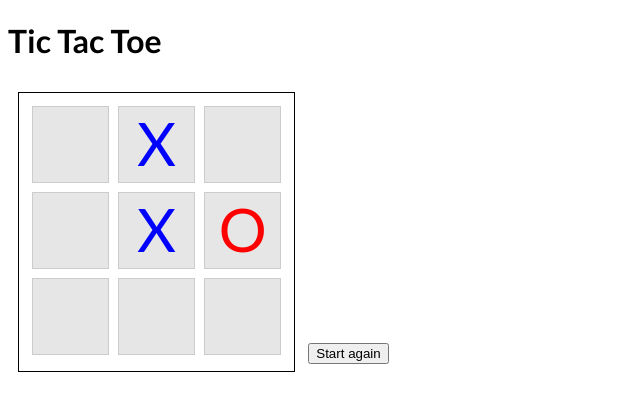
After one commit to soundasleep/jstictactoe, a PHP site: page /index.html in a window 1280 px wide. The commit adds this page. Shown: the top 411 px of the page, without its empty margins (0-640 px from the left). Run offline with PHP 8.4, Linux system fonts and the light colour scheme; style sheets or scripts are compiled from the project's sources; some libraries are stand-ins or nearby versions.

Commit message:
Implementing game

```diff
--- /dev/null
+++ b/index.html
@@ -0,0 +1,33 @@
+<!doctype html>
+<html>
+<head>
+	<title>Javascript Tictactoe</title>
+	<link rel="stylesheet" type="text/css" href="css/style.css" />
+	<link href='http://fonts.googleapis.com/css?family=Lato:400,300italic,700,700italic' rel='stylesheet' type='text/css'>
+	<script type="text/javascript" src="node_modules/jquery/dist/jquery.js"></script>
+	<script type="text/javascript" src="js/application.js"></script>
+</head>
+<body>
+	<h1>Tic Tac Toe</h1>
+
+	<div class="board">
+		<div class="row">
+			<div class="cell"></div>
+			<div class="cell x"></div>
+			<div class="cell"></div>
+		</div>
+		<div class="row">
+			<div class="cell"></div>
+			<div class="cell x"></div>
+			<div class="cell o"></div>
+		</div>
+		<div class="row">
+			<div class="cell"></div>
+			<div class="cell"></div>
+			<div class="cell"></div>
+		</div>
+	</div>
+
+	<button class="start-again">Start again</button>
+</body>
+</html>
--- a/styles/style.scss
+++ b/styles/style.scss
@@ -1,3 +1,61 @@
-body {
-	background: red;
+$block-width: 75px;
+$block-height: 75px;
+$block-background: darken(white, 10%);
+
+html, body {
+	font-family: 'Lato', sans-serif;
 }
+
+.board {
+	border: 1px solid black;
+	margin: 10px;
+	padding: 10px;
+	display: inline-block;
+
+	.row {
+
+		margin: 0;
+		padding: 0;
+
+		.cell {
+			display: inline-block;
+			width: $block-width;
+			height: $block-height;
+			margin: 3px;
+			padding: 0;
+			background: $block-background;
+			border: 1px solid darken($block-background, 10%);
+
+			cursor: pointer;
+			&:hover {
+				background: darken($block-background, 5%);
+			}
+
+			&.x, &.o {
+				&:before {
+					float: left;
+					font-size: 60px;
+					display: inline-block;
+					width: $block-width;
+					height: $block-height;
+					text-align: center;
+				}
+
+				cursor: default;
+				&:hover {
+					background: $block-background;
+				}
+			}
+
+			&.x:before {
+				content: "X";
+				color: blue;
+			}
+			&.o:before {
+				content: "O";
+				color: red;
+			}
+		}
+
+	}
+}
```
Also changed, not shown: index.php (deleted, +0 -11 lines), package.json (+4 -3 lines), 1 other file.
